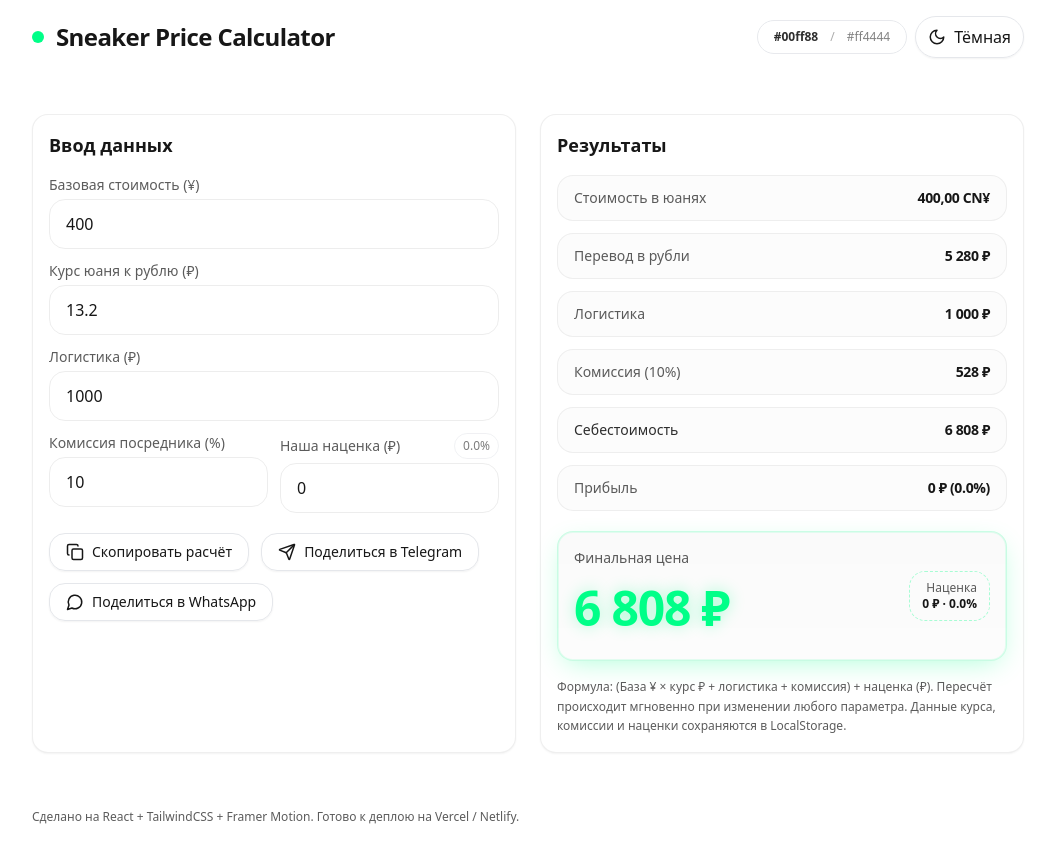
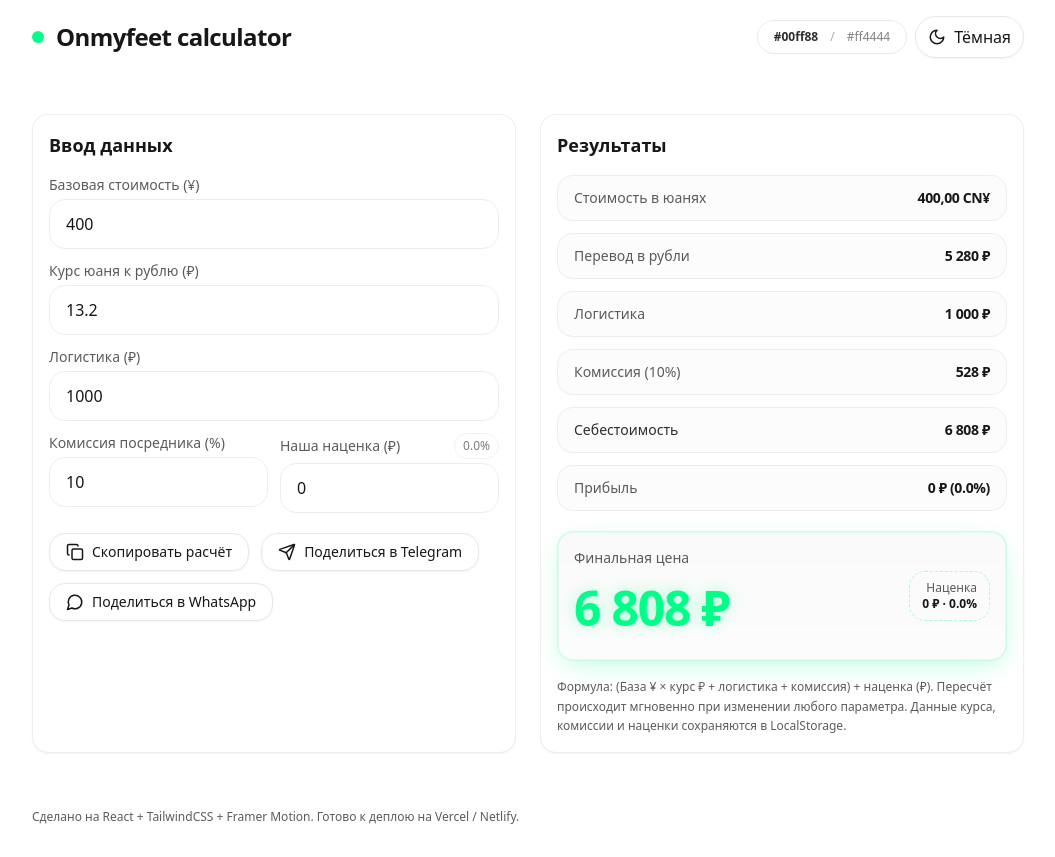
Before and after one commit to kaybulaevb-hash/sneaker, a React (Vite) app: page / in a window 1280 px wide. Shown: the whole page, without its empty margins (112-1167 px from the left). Built offline with nearby package versions, Linux system fonts and the light colour scheme.

Commit message:
Update App.jsx

```diff
--- a/src/App.jsx
+++ b/src/App.jsx
@@ -117,7 +117,7 @@ export default function App() {
           <div className="mx-auto flex max-w-5xl items-center justify-between gap-4 px-4 py-4">
             <div className="flex items-center gap-3">
               <span className="inline-block h-3 w-3 rounded-full" style={{ background: accentHex }} />
-              <h1 className="text-xl font-semibold tracking-tight sm:text-2xl">Sneaker Price Calculator</h1>
+              <h1 className="text-xl font-semibold tracking-tight sm:text-2xl">Onmyfeet calculator</h1>
             </div>
 
             <div className="flex items-center gap-2">
```
